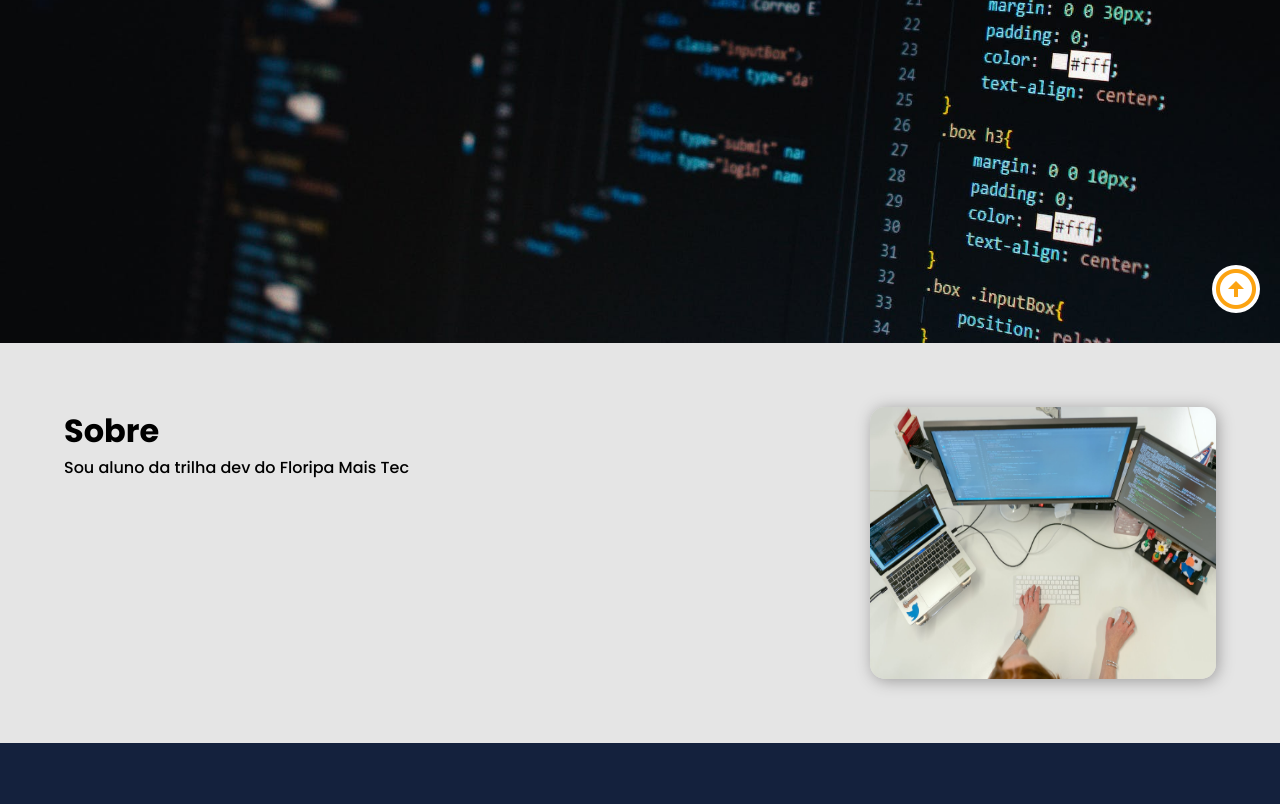
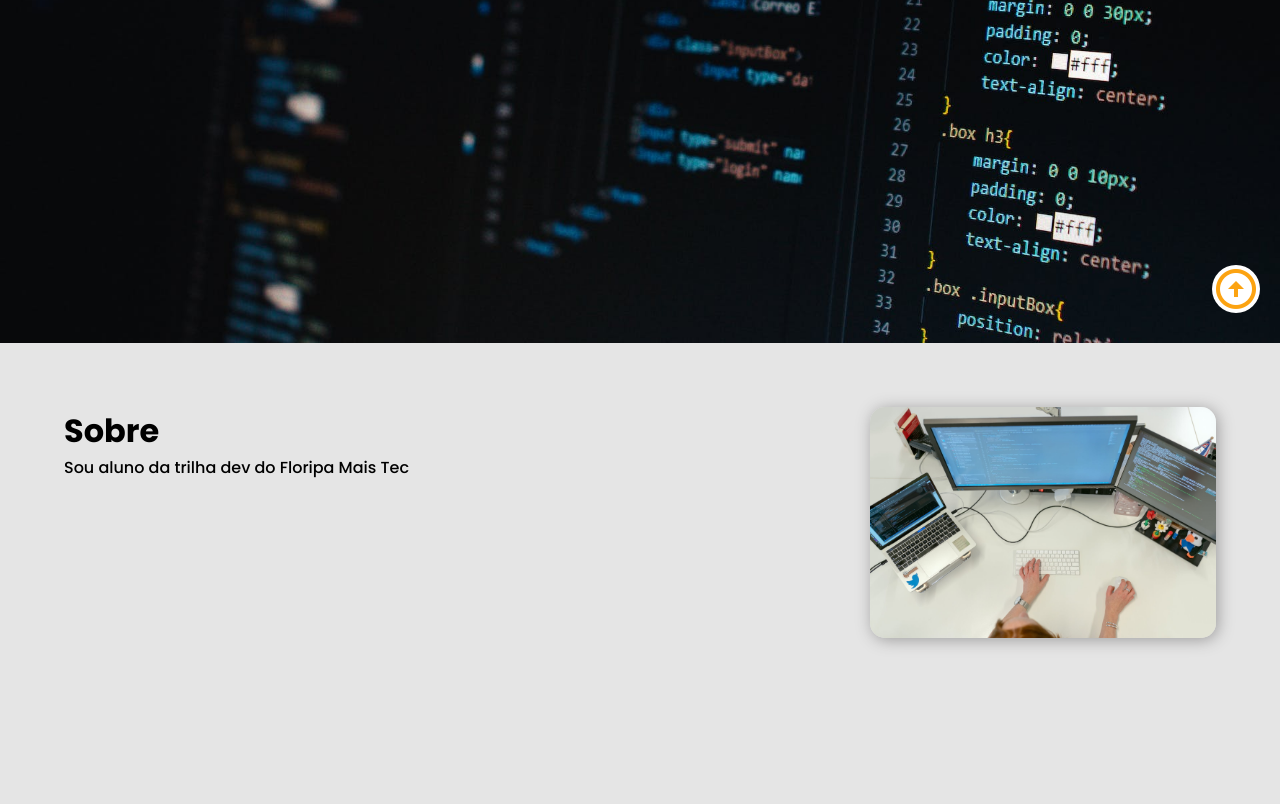
Before and after one commit to Bruno-Costa-fig/trilhadev, a plain HTML site: page curriculo-modelo/index.html in a window 1280 px wide. Shown: the part 457-1261 px from the top of the page. Drawn offline with nearby package versions, Linux system fonts and the light colour scheme.

Commit message:
fix: ajustes estilização

```diff
--- a/curriculo-modelo/styles.css
+++ b/curriculo-modelo/styles.css
@@ -74,7 +74,7 @@
 
 #sobre {
   width: 100%;
-  height: 50vh;
+  height: 60vh;
   padding: 4em;
 
   display: flex;
@@ -83,6 +83,7 @@
 
 #sobre img {
   width: 30%;
+  height: fit-content;
   border-radius: 15px;
   right: 0;
   box-shadow: 2px 2px 1em rgb(157, 156, 156);
@@ -128,7 +129,7 @@
 
 #formacoes {
   width: 100%;
-  height: 50vh;
+  height: 70vh;
   padding: 4em;
 }
 
```
